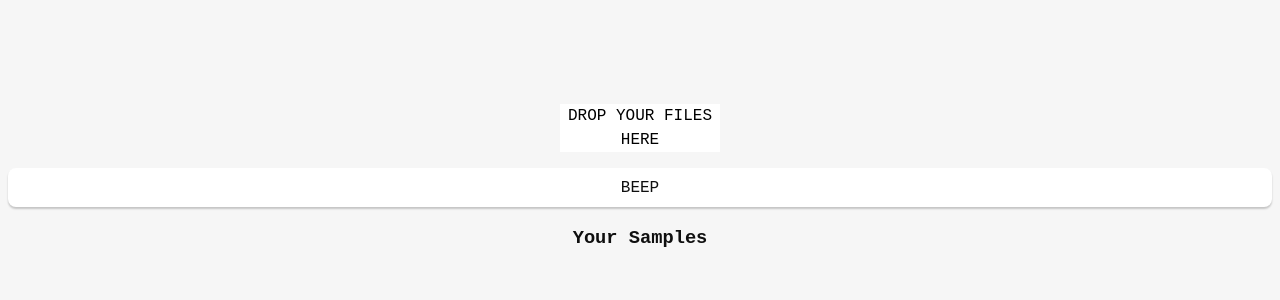
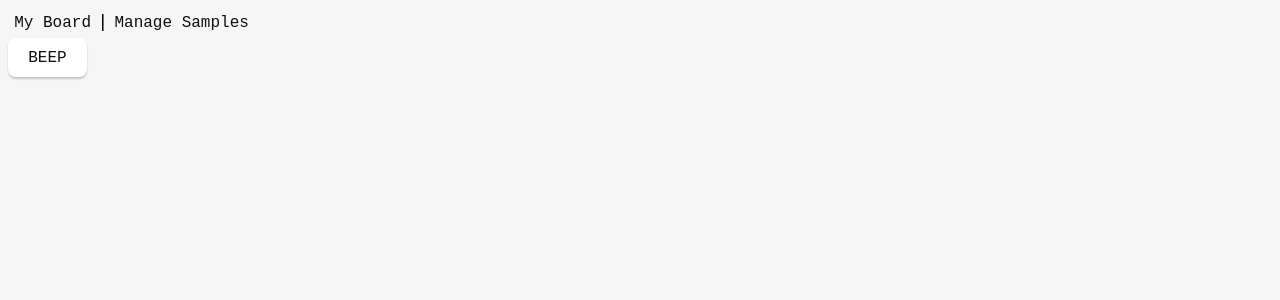
Before and after one commit to JaynewDee/bord, a React (Vite) app: page / in a window 1280 px wide. Shown: the top 300 px of the page. Built offline with nearby package versions, Linux system fonts and the light colour scheme.

Commit message:
simple navigation with two pages - soundboard and samplemanager

```diff
--- a/src/App.css
+++ b/src/App.css
@@ -1,3 +1,4 @@
-.file-drop-zone {
-  color: black;
+.App {
+  display: flex;
+  flex-flow: column nowrap;
 }
--- a/src/App.tsx
+++ b/src/App.tsx
@@ -1,20 +1,35 @@
 import "./App.css";
-import { useState } from "react";
+import { useState, useEffect } from "react";
+import SoundBoard from "./components/SoundBoard";
+import SampleManager from "./components/SampleManager";
+import MainNav from "./components/MainNav";
 import Invoker from "./ffi/invoke";
-import { UploadSampleForm } from './components/UploadSample'
-import { Samples } from "./components/Samples";
 
 function App() {
-  const [userSamples, setUserSamples] = useState([])
+  const [userSamples, setUserSamples] = useState<string[]>([])
+
+  const [displayState, setDisplayState] = useState("board");
 
   ///////
 
+  useEffect(() => {
+    Invoker.samplesList().then((samples: any) => setUserSamples(samples))
+  }, [])
+
+  const displaySwitch = (state: string) => {
+    const displays: { [key: string]: JSX.Element } = {
+      "board": <SoundBoard />,
+      "samples": <SampleManager samples={userSamples} setter={setUserSamples} />,
+    }
+
+    return displays[state] || <></>
+  }
+
   return (
-    <div className="container">
-      <UploadSampleForm setUserSamples={setUserSamples} />
-      <button onClick={Invoker.playBeep}>BEEP</button>
-      <Samples userSamples={userSamples} setUserSamples={setUserSamples} />
-    </div>
+    <main className="App">
+      {MainNav(setDisplayState)}
+      {displaySwitch(displayState)}
+    </main>
   );
 }
 
--- /dev/null
+++ b/src/components/MainNav.tsx
@@ -0,0 +1,17 @@
+import { Dispatch, SetStateAction } from 'react'
+import "./main-nav.css";
+
+const MainNav = (setDisplay: Dispatch<SetStateAction<string>>) => {
+
+    const navigate = (display: string) => setDisplay(display)
+
+    return (
+        <nav className="main-nav">
+            <p onClick={() => navigate("board")}>My Board</p>
+            <span>|</span>
+            <p onClick={() => navigate("samples")}>Manage Samples</p>
+        </nav>
+    )
+}
+
+export default MainNav
--- /dev/null
+++ b/src/components/SampleManager.tsx
@@ -0,0 +1,18 @@
+import React, { Dispatch, SetStateAction } from 'react'
+import { UploadSampleForm } from './UploadSample'
+import { Samples } from "./Samples";
+
+interface ManagerProps {
+    samples: any,
+    setter: Dispatch<SetStateAction<any>>
+}
+const SampleManager = ({ samples, setter }: ManagerProps) => {
+    return (
+        <div>
+            <UploadSampleForm setUserSamples={setter} />
+            <Samples userSamples={samples} setUserSamples={setter} />
+        </div>
+    )
+}
+
+export default SampleManager
--- a/src/components/Samples.tsx
+++ b/src/components/Samples.tsx
@@ -11,16 +11,12 @@ interface SamplesProps {
 
 export function Samples({ userSamples, setUserSamples }: SamplesProps) {
 
-    useEffect(() => {
-        Invoker.samplesList().then(samples => setUserSamples(samples))
-    }, [])
-
     return (
         <div>
             <h3>Your Samples</h3>
             <div className="sample-list">
                 {
-                    userSamples ? userSamples.map((s: any) => <Sample s={s} setSamples={setUserSamples} />) : <></>
+                    userSamples ? userSamples.map((s: any) => <Sample s={s} key={s} setSamples={setUserSamples} />) : <></>
                 }
             </div>
         </div>
--- /dev/null
+++ b/src/components/SoundBoard.tsx
@@ -0,0 +1,11 @@
+import Invoker from "../ffi/invoke";
+
+const SoundBoard = () => {
+    return (
+        <div>
+            <button onClick={Invoker.playBeep}>BEEP</button>
+        </div>
+    )
+}
+
+export default SoundBoard
--- a/src/components/UploadSample.tsx
+++ b/src/components/UploadSample.tsx
@@ -13,18 +13,8 @@ type DropEvent = { event: string, windowLabel: string, payload: string[], id: nu
 
 function DropZone({ setUserSamples }: { setUserSamples: Setter }) {
 
-    useEffect(() => {
-        const unlisten = listen("tauri://file-drop", async (e: DropEvent) => {
-            const transferEntity: AudioFileUploadMessage = {
-                id: e.id,
-                path: e.payload[0]
-            }
 
-            await Invoker.uploadSample(transferEntity)
-            Invoker.samplesList().then(samples => setUserSamples(samples))
-        })
-
-    }, [])
+    const unlisten = useFileDrop(setUserSamples);
 
     return (
         <div className="file-drop-zone" style={{ height: "3rem", width: "10rem", backgroundColor: "white", margin: "1rem auto" }}>
@@ -40,3 +30,18 @@ export function UploadSampleForm({ setUserSamples }: { setUserSamples: Setter })
         </div>
     )
 }
+
+
+function useFileDrop(setter: Dispatch<SetStateAction<any>>) {
+    const unlisten = listen("tauri://file-drop", async (e: DropEvent) => {
+        const transferEntity: AudioFileUploadMessage = {
+            id: e.id,
+            path: e.payload[0]
+        }
+
+        await Invoker.uploadSample(transferEntity)
+        Invoker.samplesList().then(samples => setter(samples))
+    })
+
+    return unlisten
+}
--- /dev/null
+++ b/src/components/main-nav.css
@@ -0,0 +1,19 @@
+.main-nav {
+    display: flex;
+    align-items: center;
+    margin-top: 0;
+}
+
+.main-nav > p {
+ margin: 0 .2rem;
+ cursor: pointer;
+ padding: 3px;
+ }
+
+ .main-nav > span {
+    color: black;
+    font-size: 115%;
+ }
+ .main-nav > p:hover {
+    outline: 1px solid black;
+ }
--- a/src/components/samples.css
+++ b/src/components/samples.css
@@ -19,5 +19,6 @@
     cursor: pointer;
 }
 
-.drop-zone {
- }
+.file-drop-zone {
+  color: black;
+}
```
